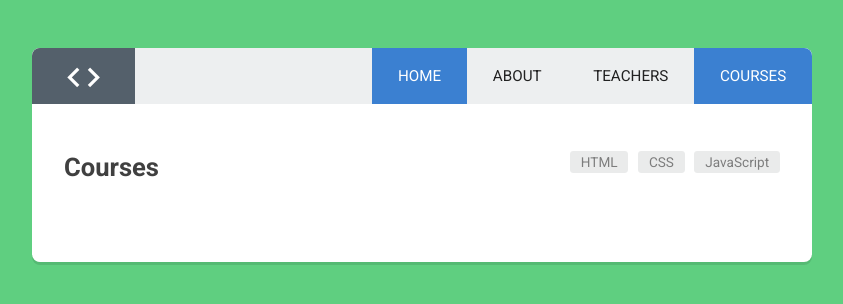
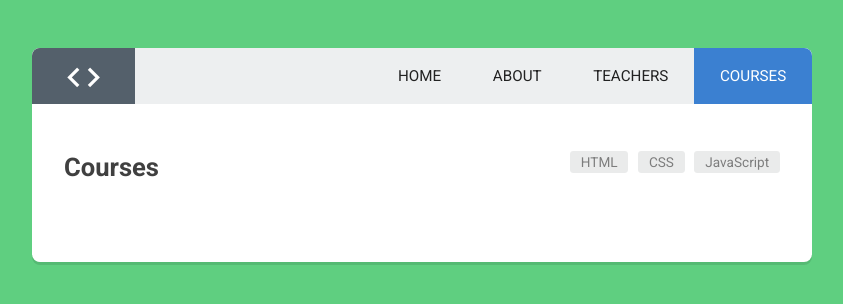
Before and after one commit to DelfinMong/Scrimba, a React (Create React App) app in the folder teacher/: page /courses/javascript in a window 1280 px wide. Shown: the top 304 px of the page, without its empty margins (218-1061 px from the left). Built offline with nearby package versions, Linux system fonts and the light colour scheme.

Commit message:
exactnavlink

```diff
--- a/teacher/src/components/App.js
+++ b/teacher/src/components/App.js
@@ -25,3 +25,4 @@
 
 // render is use to pass down props.
 // NavLink as a defualt class of active.
+// NavLink exact
--- a/teacher/src/components/Header.js
+++ b/teacher/src/components/Header.js
@@ -5,7 +5,7 @@
   <header>
     <span className="icn-logo"><i className="material-icons">code</i></span>
     <ul className="main-nav">
-      <li><NavLink to ="/">Home</NavLink></li>
+      <li><NavLink exact to ="/">Home</NavLink></li>
       <li><NavLink to ="/about">About</NavLink></li>
       <li><NavLink to ="/teachers">Teachers</NavLink></li>
       <li><NavLink to ="/courses">Courses</NavLink></li>
```
